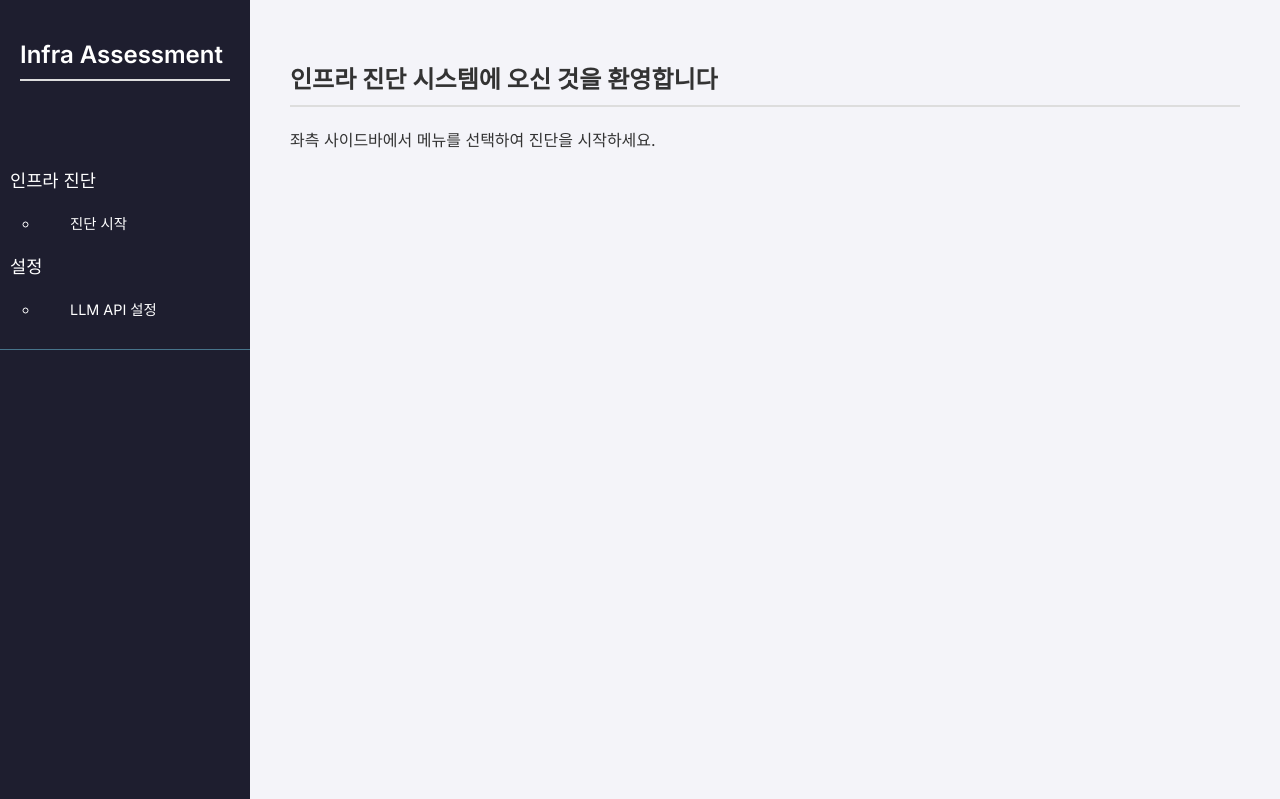
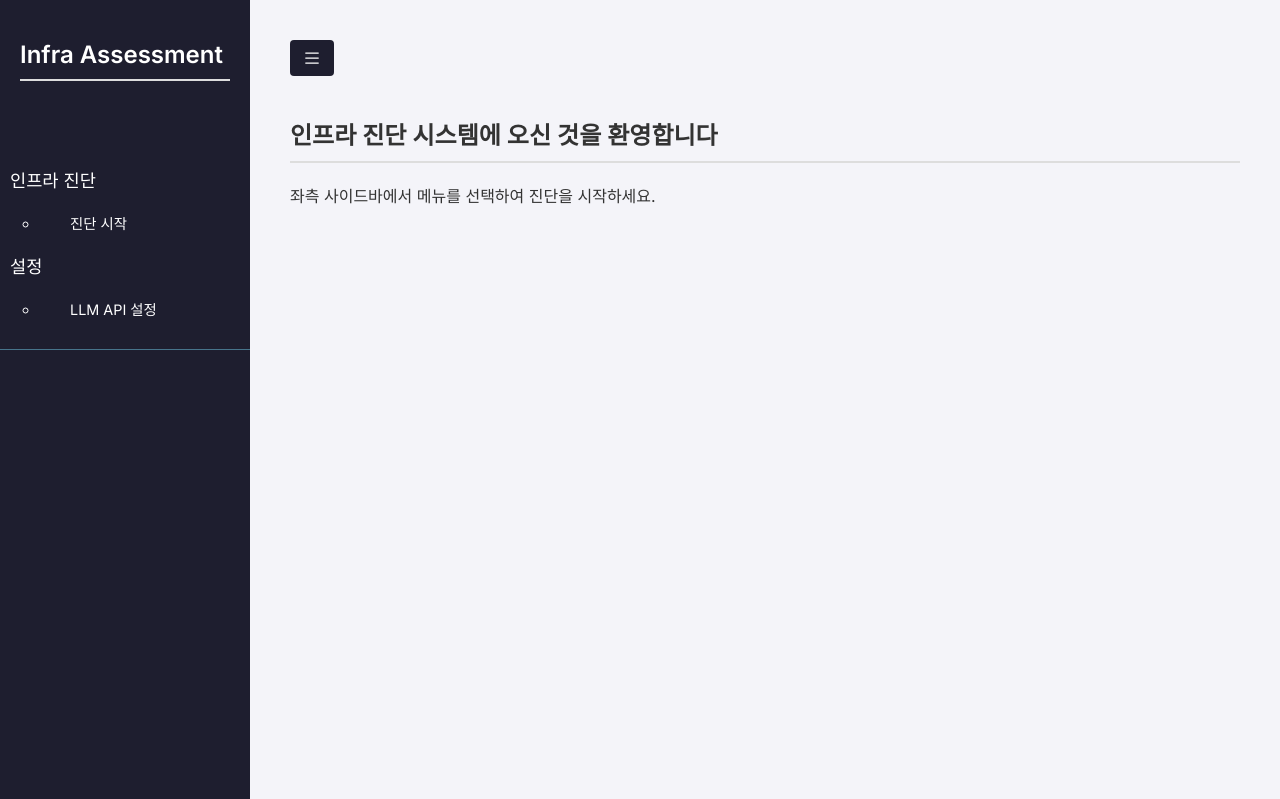
Before and after one commit to skax-kooh/infra-assessment, a Flask app: page / in a window 1280 px wide. Shown: the top 799 px of the page. Run offline with Flask 3, Linux system fonts and the light colour scheme; some libraries are stand-ins or nearby versions.

Commit message:
메인화면 개선

```diff
--- a/static/css/style.css
+++ b/static/css/style.css
@@ -32,6 +32,11 @@ body {
     top: 0;
     left: 0;
     overflow-y: auto;
+    z-index: 1000;
+}
+
+.sidebar.collapsed {
+    margin-left: calc(-1 * var(--sidebar-width));
 }
 
 .sidebar-header {
@@ -72,6 +77,30 @@ body {
     min-height: 100vh;
     transition: all 0.3s;
     margin-left: var(--sidebar-width);
+}
+
+#content.active {
+    width: 100%;
+    margin-left: 0;
+}
+
+.sidebar-toggle-btn {
+    background: var(--primary-bg);
+    color: white;
+    border: none;
+    padding: 8px 12px;
+    font-size: 1.2em;
+    cursor: pointer;
+    border-radius: 4px;
+    margin-bottom: 20px;
+    transition: 0.3s;
+    display: inline-flex;
+    align-items: center;
+    justify-content: center;
+}
+
+.sidebar-toggle-btn:hover {
+    background: var(--active-color);
 }
 
 
--- a/static/js/main.js
+++ b/static/js/main.js
@@ -21,4 +21,13 @@ document.addEventListener('DOMContentLoaded', function () {
     window.showConfigContent = showConfigContent;
 
     window.analyzeAllServers = analyzeAllServers;
+
+    // 사이드바 토글 버튼 동작 설정
+    const sidebarCollapseBtn = document.getElementById('sidebarCollapse');
+    if (sidebarCollapseBtn) {
+        sidebarCollapseBtn.addEventListener('click', function () {
+            document.querySelector('.sidebar').classList.toggle('collapsed');
+            document.getElementById('content').classList.toggle('active');
+        });
+    }
 });
--- a/templates/layout.html
+++ b/templates/layout.html
@@ -41,6 +41,11 @@
         </nav>
 
         <div id="content">
+            <button type="button" id="sidebarCollapse" class="sidebar-toggle-btn" title="사이드바 토글">
+                <svg xmlns="http://www.w3.org/2000/svg" width="20" height="20" fill="currentColor" viewBox="0 0 16 16">
+                  <path fill-rule="evenodd" d="M2.5 12a.5.5 0 0 1 .5-.5h10a.5.5 0 0 1 0 1H3a.5.5 0 0 1-.5-.5zm0-4a.5.5 0 0 1 .5-.5h10a.5.5 0 0 1 0 1H3a.5.5 0 0 1-.5-.5zm0-4a.5.5 0 0 1 .5-.5h10a.5.5 0 0 1 0 1H3a.5.5 0 0 1-.5-.5z"/>
+                </svg>
+            </button>
             <div id="main-content">
                 {% block content %}{% endblock %}
             </div>
```
